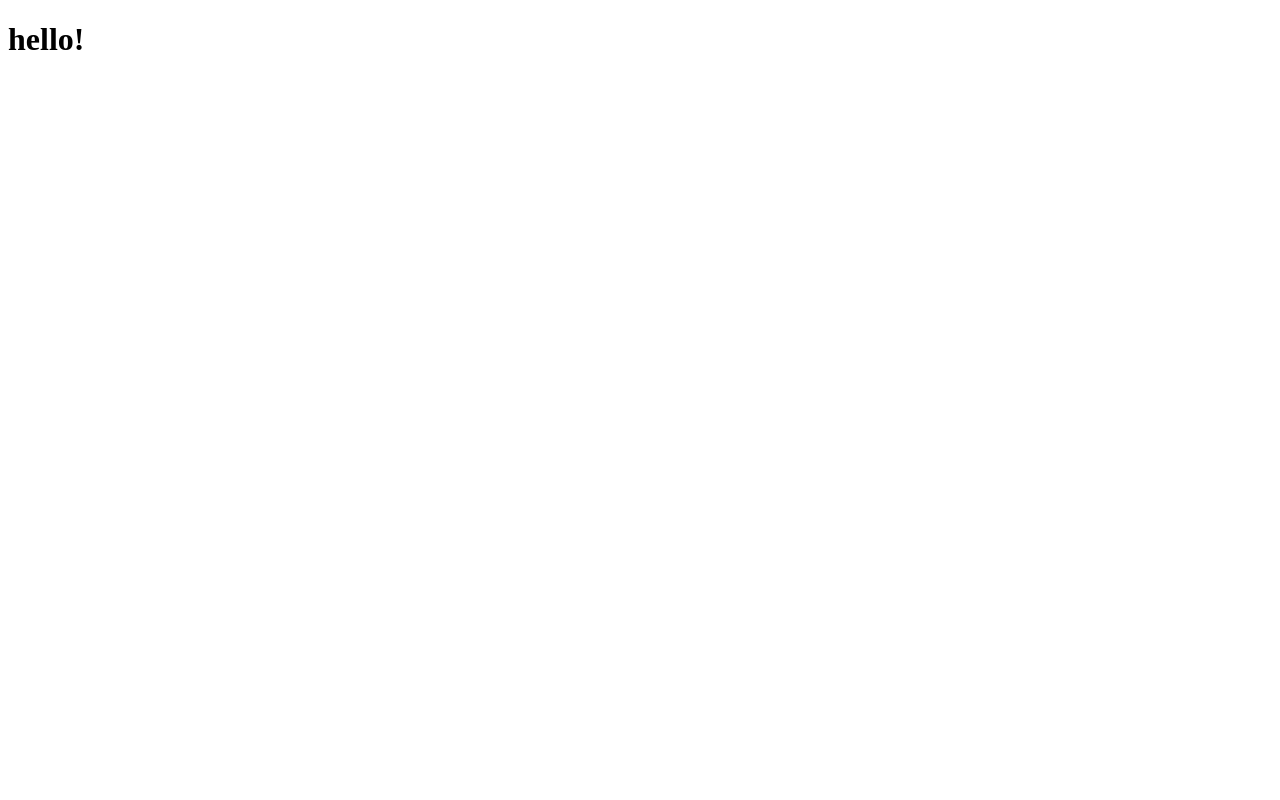
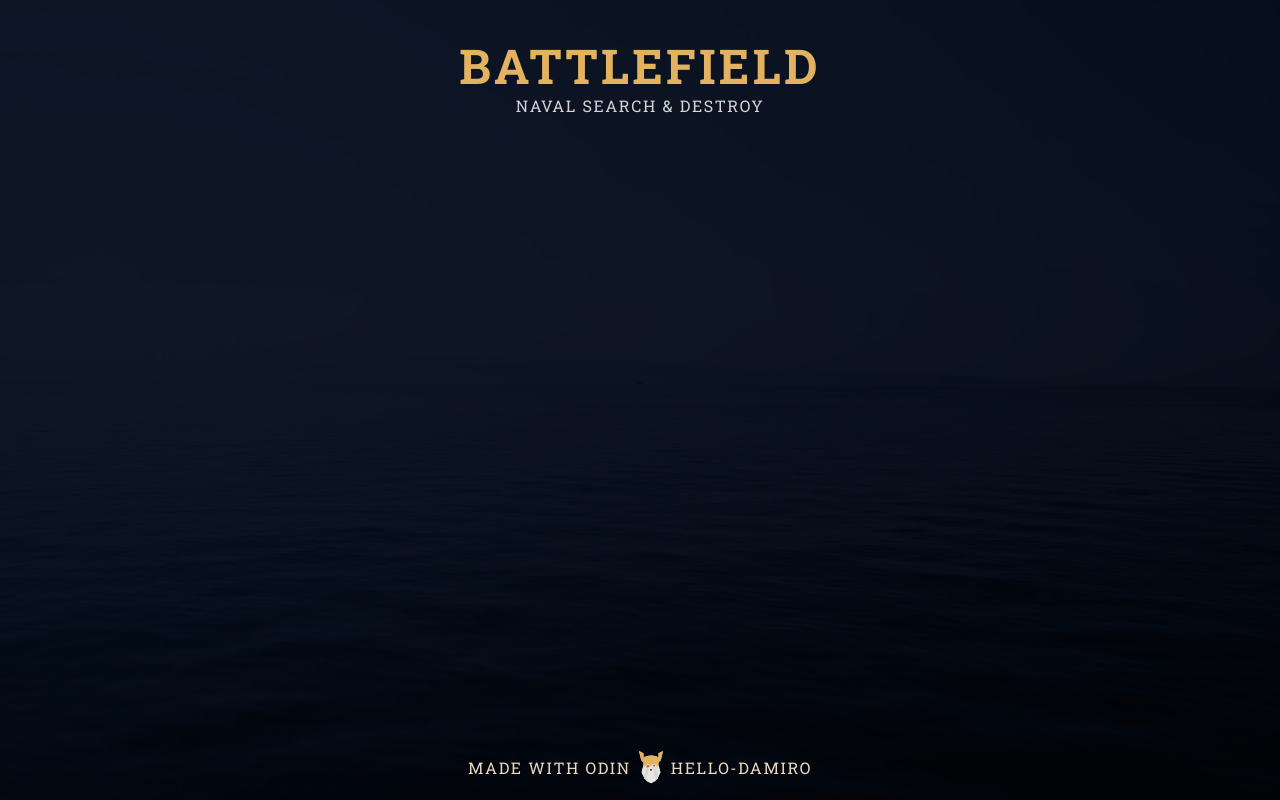
Before and after one commit to hello-damiro/battlefield, a website built with webpack: page src/template.html in a window 1280 px wide. Built offline with nearby package versions, Linux system fonts and the light colour scheme.

Commit message:
header and footer layout

```diff
--- a/src/styles/style.css
+++ b/src/styles/style.css
@@ -0,0 +1,90 @@
+@import url('https://fonts.googleapis.com/css2?family=Roboto+Slab:wght@300;400;700&display=swap');
+
+@import url('reset.css');
+
+:root {
+    /* SYSTEM FONTS */
+    --system-ui: system-ui, 'Segoe UI', Roboto, Helvetica, Arial, sans-serif, 'Apple Color Emoji',
+        'Segoe UI Emoji', 'Segoe UI Symbol';
+
+    /* COLORS */
+    --white: #e6e6e6;
+    --gray: #d5d5d5;
+    --yellow-lt: #eed9c3;
+    --yellow: #e3b261;
+    --green: #a78347;
+    --green-dk: #353535;
+    --blue: #111827;
+
+    --blue-tr: #111827dd;
+    --white-tr: #ffffff44;
+    --hightlight-off: #ffffff00;
+    --hightlight-on: #ffffff88;
+}
+
+body {
+    background: url('../assets/images/bg.webp') no-repeat var(--blue) center center;
+    background-size: cover;
+    background-blend-mode: multiply;
+    object-fit: cover;
+    font-family: 'Roboto Slab', sans-serif;
+    font-size: 1rem;
+    font-weight: 400;
+    color: var(--gray);
+    width: 100vw;
+    height: 100vh;
+}
+
+.container {
+    height: 100vh;
+    display: flex;
+    flex-direction: column;
+    flex: 1;
+    align-items: center;
+    justify-content: space-between;
+    text-align: center;
+}
+
+a {
+    text-decoration: none;
+    color: var(--yellow-lt);
+}
+
+a:hover {
+    color: var(--yellow);
+}
+
+header {
+    margin-top: 42px;
+    display: flex;
+    flex-direction: column;
+    gap: 8px;
+}
+
+h1 {
+    font-size: 3rem;
+    font-weight: 700;
+    text-transform: uppercase;
+    letter-spacing: 0.2rem;
+    color: var(--yellow);
+}
+
+h2 {
+    text-transform: uppercase;
+    letter-spacing: 0.1rem;
+}
+
+footer {
+    display: flex;
+    align-items: center;
+    text-transform: uppercase;
+    letter-spacing: 0.1rem;
+    margin: 8px;
+}
+
+footer .odin {
+    margin: 8px;
+    width: 24px;
+    height: 33px;
+    background: url('../assets/images/logo-odin-colored.svg') no-repeat center center;
+}
--- a/src/template.html
+++ b/src/template.html
@@ -9,7 +9,24 @@
 </head>
 
 <body>
-    <h1>hello!</h1>
+    <div class="container">
+        <header>
+            <h1>Battlefield</h1>
+            <h2>Naval Search & Destroy</h2>
+        </header>
+        <main>
+
+        </main>
+        <footer>
+            <a href="https://theodinproject.com">
+                <h4>Made with Odin</h4>
+            </a>
+            <div class="odin" href="https://theodinproject.com"></div>
+            <a href="https://github.com/hello-damiro/">
+                <h4>Hello-Damiro</h4>
+            </a>
+        </footer>
+    </div>
 </body>
 
 </html>
--- a/webpack.config.js
+++ b/webpack.config.js
@@ -20,18 +20,13 @@ module.exports = {
         },
         port: 8888,
         open: true, // open browser
-        hot: false, // hot reload
+        hot: true, // hot reload
         liveReload: true, // if this is true, hot should be false
         compress: true, // enable gzip compression
         historyApiFallback: true, // enable browser history fallback
     },
     module: {
         rules: [
-            {
-                // HTML LOADER THAT CAN FETCH IMG IN ITS FILE
-                test: /\.html$/,
-                use: ['html-loader'],
-            },
             {
                 // IMAGE LOADERS
                 test: /\.(png|jpg|jpeg|gif|svg)$/i,
@@ -69,6 +64,11 @@ module.exports = {
                     },
                 },
             },
+            {
+                // HTML LOADER THAT CAN FETCH IMG IN ITS FILE
+                test: /\.html$/,
+                use: ['html-loader'],
+            },
         ],
     },
     plugins: [
```
Also changed, not shown: 1 other file.
